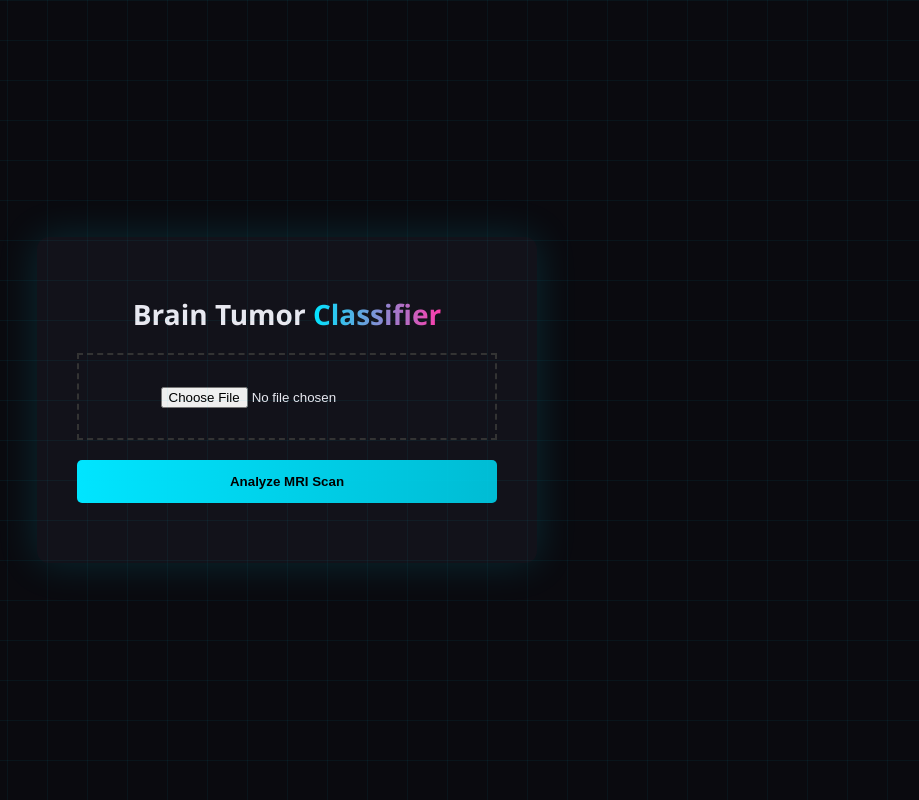
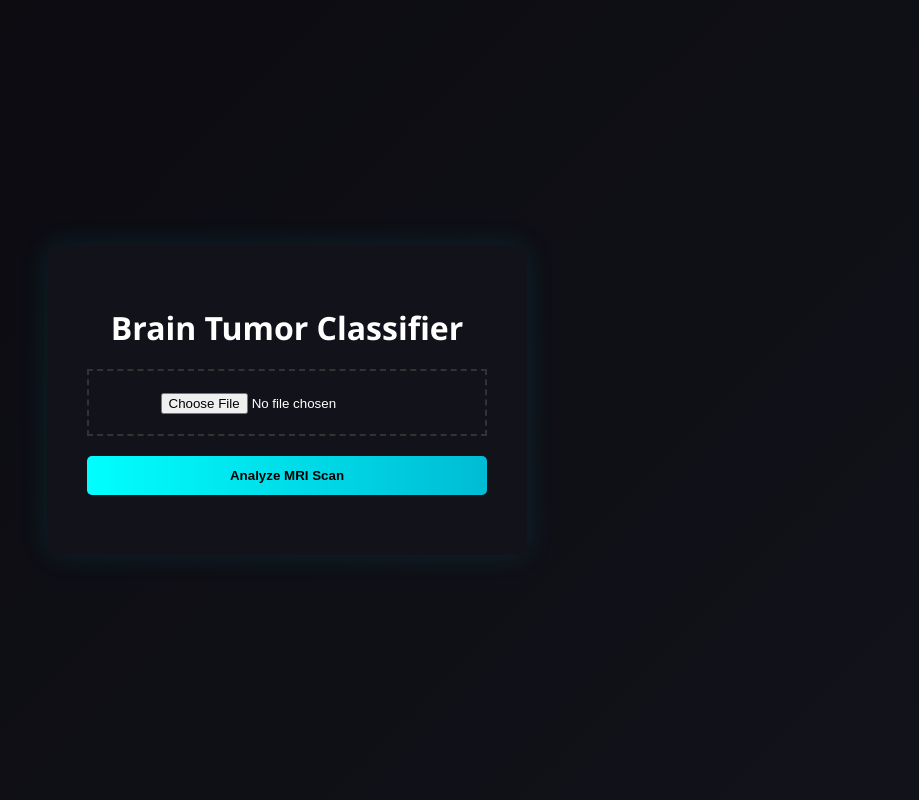
Before and after one commit to Muskan-a11/ML_Deep_Learning, a Flask app: page / in a window 1280 px wide. Shown: the whole page, without its empty margins (353-1272 px from the left). Run offline with Flask 3, Linux system fonts and the light colour scheme.

Commit message:
UI improved

```diff
--- a/templates/index.html
+++ b/templates/index.html
@@ -6,106 +6,72 @@
 <title>Brain Tumor Classifier</title>
 
 <style>
-:root {
-  --bg: #0a0a0f;
-  --card: #12121a;
-  --accent: #00e5ff;
-  --accent2: #ff3cac;
-  --text: #e8e8f0;
-  --muted: #666;
-}
-
 body {
   margin: 0;
   font-family: 'Segoe UI', sans-serif;
-  background: var(--bg);
-  color: var(--text);
+  background: linear-gradient(135deg, #0a0a0f, #12121a);
+  color: #fff;
   display: flex;
   justify-content: center;
   align-items: center;
   height: 100vh;
 }
 
-/* Neon background */
-body::before {
-  content: "";
-  position: fixed;
-  inset: 0;
-  background:
-    linear-gradient(rgba(0,229,255,0.05) 1px, transparent 1px),
-    linear-gradient(90deg, rgba(0,229,255,0.05) 1px, transparent 1px);
-  background-size: 40px 40px;
-}
-
 .container {
-  background: var(--card);
+  background: #12121a;
   padding: 40px;
-  border-radius: 12px;
-  width: 420px;
+  border-radius: 10px;
+  width: 400px;
   text-align: center;
-  box-shadow: 0 0 40px rgba(0,229,255,0.15);
+  box-shadow: 0 0 30px rgba(0, 229, 255, 0.1);
 }
 
 h1 {
-  font-size: 28px;
   margin-bottom: 20px;
 }
 
-h1 span {
-  background: linear-gradient(90deg, var(--accent), var(--accent2));
-  -webkit-background-clip: text;
-  -webkit-text-fill-color: transparent;
-}
-
-/* Upload box */
 .upload-box {
   border: 2px dashed #333;
-  padding: 30px;
+  padding: 20px;
+  margin-bottom: 20px;
   cursor: pointer;
-  transition: 0.3s;
 }
 
 .upload-box:hover {
-  border-color: var(--accent);
-  background: rgba(0,229,255,0.05);
+  border-color: cyan;
 }
 
-/* Button */
 button {
-  margin-top: 20px;
+  background: linear-gradient(90deg, cyan, #00bcd4);
+  border: none;
+  padding: 12px;
   width: 100%;
-  padding: 14px;
-  border: none;
+  color: black;
   font-weight: bold;
-  background: linear-gradient(90deg, var(--accent), #00bcd4);
-  color: black;
   cursor: pointer;
   border-radius: 5px;
 }
 
 button:hover {
-  box-shadow: 0 0 15px rgba(0,229,255,0.5);
+  opacity: 0.9;
 }
 
-/* Results */
 .result {
   margin-top: 20px;
-  font-size: 20px;
+  font-size: 18px;
 }
 
-/* Bars */
 .bar {
+  height: 10px;
   background: #333;
-  height: 8px;
+  margin-top: 5px;
   border-radius: 5px;
-  margin-top: 5px;
   overflow: hidden;
 }
 
 .fill {
   height: 100%;
-  background: linear-gradient(90deg, var(--accent), var(--accent2));
-  transition: width 1s ease;
+  background: cyan;
 }
 </style>
 </head>
@@ -113,7 +79,7 @@ button:hover {
 <body>
 
 <div class="container">
-  <h1>Brain Tumor <span>Classifier</span></h1>
+  <h1>Brain Tumor Classifier</h1>
 
   <div class="upload-box">
     <input type="file" id="fileInput" accept="image/*">
@@ -148,6 +114,7 @@ async function predict() {
     document.getElementById("result").innerHTML =
       `<b>${data.prediction}</b><br>Confidence: ${data.confidence}%`;
 
+    // Probability bars
     let barsHTML = "";
     for (let key in data.all_probabilities) {
       let val = data.all_probabilities[key];
```
